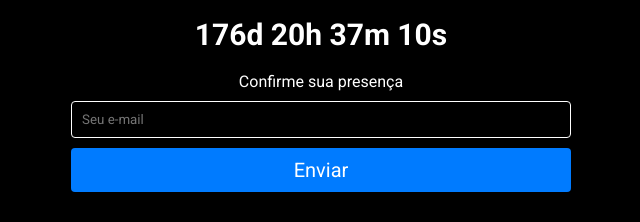
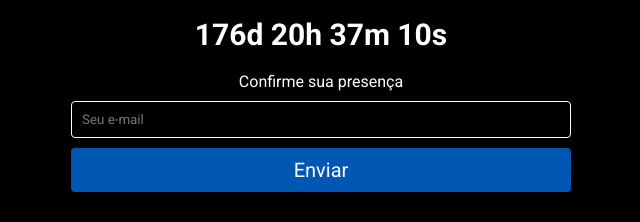
Before and after one commit to LeandroCamposDEV/meu-aniversario, a website built with Parcel: page src/index.html in a window 1280 px wide. In both pictures the pointer is over the button "Enviar". Shown: the part 592-814 px from the top of the page, without its empty margins (319-959 px from the left). Built offline with nearby package versions, Linux system fonts and the light colour scheme.

Commit message:
ajustando o hover do botão

```diff
--- a/src/styles/components/_variables.scss
+++ b/src/styles/components/_variables.scss
@@ -1,3 +1,4 @@
 $bodyColor: black;
 $colorLetter: white;
 $buttonColor: #007bff;
+$buttonColorHover:  #0056b3;
--- a/src/styles/components/main.scss
+++ b/src/styles/components/main.scss
@@ -67,7 +67,7 @@ button {
 }
 
 button:hover {
-    background-color: variables.$buttonColor;
+    background-color: variables.$buttonColorHover;
 }
 
 @media (max-width: 640px) {
```
